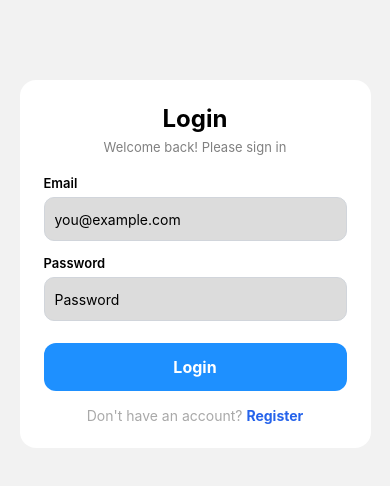
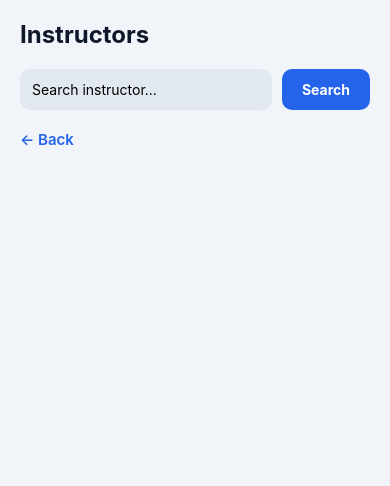
Before and after one commit to Ahmedfathallahelsayed/appp, a React Native app: screen /Admin in a window 390 px wide. Shown: the top 486 px of the page. Built offline with nearby package versions, Linux system fonts and the light colour scheme.

Commit message:
Search
instructors search

```diff
--- a/App.js
+++ b/App.js
@@ -6,6 +6,7 @@ import RegisterScreen from "./screens/RegisterScreen";
 import HomeScreen from "./screens/HomeScreen";
 import ManageClassScreen from "./screens/ManageClassScreen";
 import QRScannerScreen from "./screens/QRScannerScreen";
+import AdminScreen from "./screens/AdminScreen";
 
 const Stack = createNativeStackNavigator();
 
@@ -21,6 +22,7 @@ export default function App() {
         <Stack.Screen name="Home" component={HomeScreen} />
         <Stack.Screen name="ManageClass" component={ManageClassScreen} />
         <Stack.Screen name="QRScanner" component={QRScannerScreen} />
+        <Stack.Screen name="Admin" component={AdminScreen} />
       </Stack.Navigator>
     </NavigationContainer>
   );
--- a/screens/AdminScreen.js
+++ b/screens/AdminScreen.js
@@ -1,26 +1,90 @@
-import React from "react";
-import { View, Text, StyleSheet, Pressable } from "react-native";
+import React, { useState } from "react";
+import {
+  View,
+  Text,
+  StyleSheet,
+  TextInput,
+  TouchableOpacity,
+  SafeAreaView,
+} from "react-native";
 import { useNavigation } from "@react-navigation/native";
 
 export default function AdminScreen() {
   const nav = useNavigation();
+  const [searchText, setSearchText] = useState("");
+
+  const handleSearch = () => {
+    console.log("Searching for:", searchText);
+  };
+
   return (
-    <View style={styles.container}>
-      <Text style={styles.title}>Admin Panel (UI Only)</Text>
-      <Text style={styles.subtitle}>This is a placeholder screen.</Text>
+    <SafeAreaView style={{ flex: 1, backgroundColor: "#f1f5f9" }}>
+      <View style={styles.container}>
 
-      <Pressable style={styles.button} onPress={() => nav.goBack()}>
-        <Text style={styles.btnText}>Back</Text>
-      </Pressable>
-    </View>
+        <Text style={styles.title}>Instructors</Text>
+
+        <View style={styles.searchRow}>
+          <TextInput
+            style={styles.searchInput}
+            placeholder="Search instructor..."
+            value={searchText}
+            onChangeText={setSearchText}
+          />
+          <TouchableOpacity style={styles.searchBtn} onPress={handleSearch}>
+            <Text style={styles.searchBtnText}>Search</Text>
+          </TouchableOpacity>
+        </View>
+
+        <TouchableOpacity style={styles.backBtn} onPress={() => nav.goBack()}>
+          <Text style={styles.backBtnText}>← Back</Text>
+        </TouchableOpacity>
+
+      </View>
+    </SafeAreaView>
   );
 }
 
 const styles = StyleSheet.create({
-  container:{ width:"90%", alignSelf:"center", marginTop:80, backgroundColor:"#fff",
-    padding:25, borderRadius:15, elevation:2 },
-  title:{ fontSize:22, fontWeight:"700", textAlign:"center" },
-  subtitle:{ fontSize:13, color:"gray", textAlign:"center", marginTop:6, marginBottom:20 },
-  button:{ height:45, backgroundColor:"dodgerblue", justifyContent:"center", borderRadius:10 },
-  btnText:{ color:"#fff", fontWeight:"bold", textAlign:"center", fontSize:15 },
+  container: {
+    flex: 1,
+    padding: 20,
+  },
+  title: {
+    fontSize: 24,
+    fontWeight: "700",
+    marginBottom: 20,
+    color: "#0f172a",
+  },
+  searchRow: {
+    flexDirection: "row",
+    alignItems: "center",
+    gap: 10,
+  },
+  searchInput: {
+    flex: 1,
+    backgroundColor: "#e2e8f0",
+    padding: 12,
+    borderRadius: 10,
+    fontSize: 14,
+  },
+  searchBtn: {
+    backgroundColor: "#2563eb",
+    paddingVertical: 12,
+    paddingHorizontal: 20,
+    borderRadius: 10,
+  },
+  searchBtnText: {
+    color: "white",
+    fontWeight: "700",
+    fontSize: 14,
+  },
+  backBtn: {
+    marginTop: 20,
+    alignSelf: "flex-start",
+  },
+  backBtnText: {
+    color: "#2563eb",
+    fontWeight: "600",
+    fontSize: 15,
+  },
 });
--- a/screens/HomeScreen.js
+++ b/screens/HomeScreen.js
@@ -205,6 +205,15 @@ export default function HomeScreen() {
             </TouchableOpacity>
           )}
 
+          {role === "admin" && (
+            <TouchableOpacity
+              style={styles.menuBtn}
+              onPress={() => nav.navigate("Admin")}
+            >
+              <Text style={styles.menuBtnText}>Instructors</Text>
+            </TouchableOpacity>
+          )}
+
           <TouchableOpacity
             style={[styles.menuBtn, styles.logoutBtn]}
             onPress={handleLogout}
```
